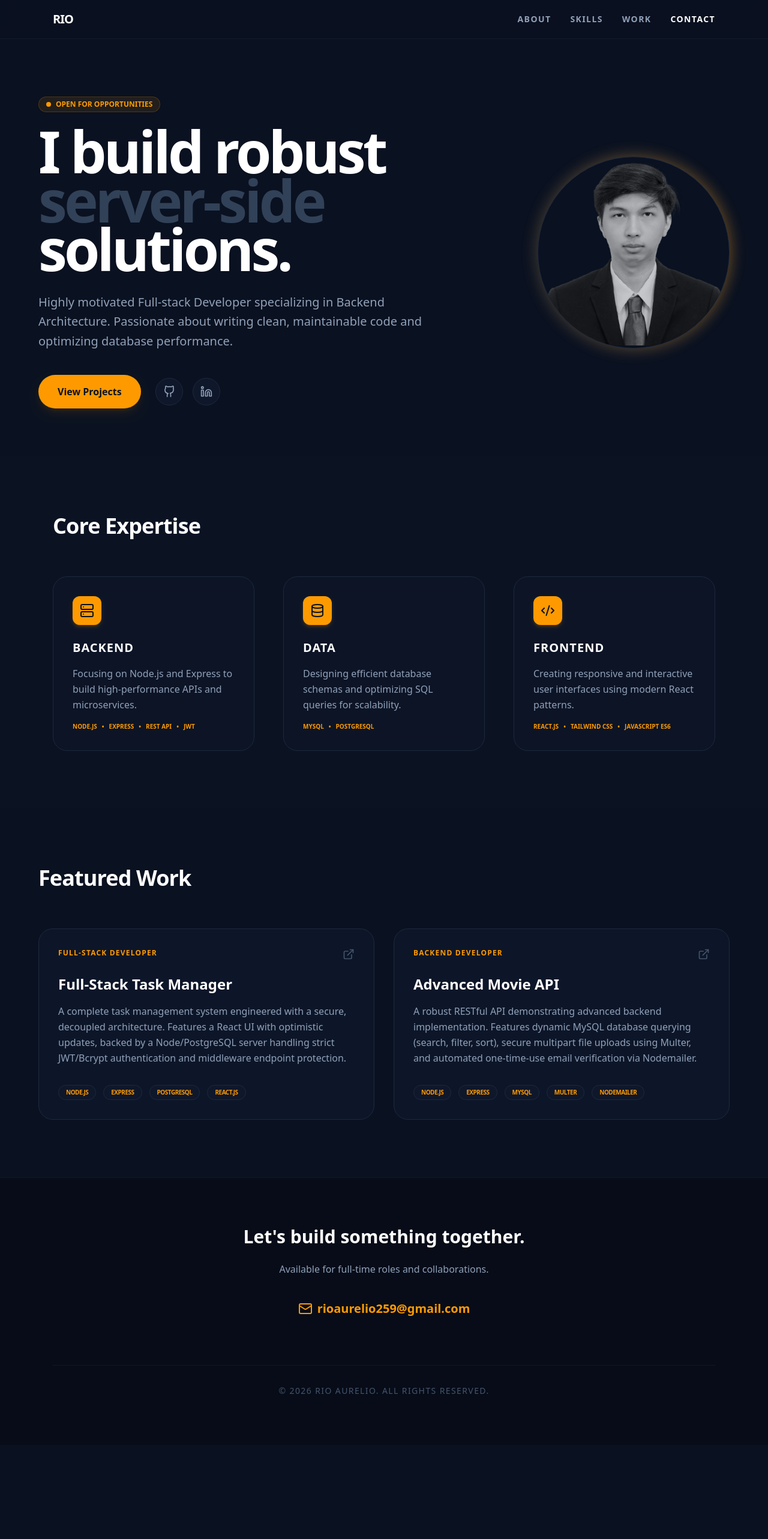
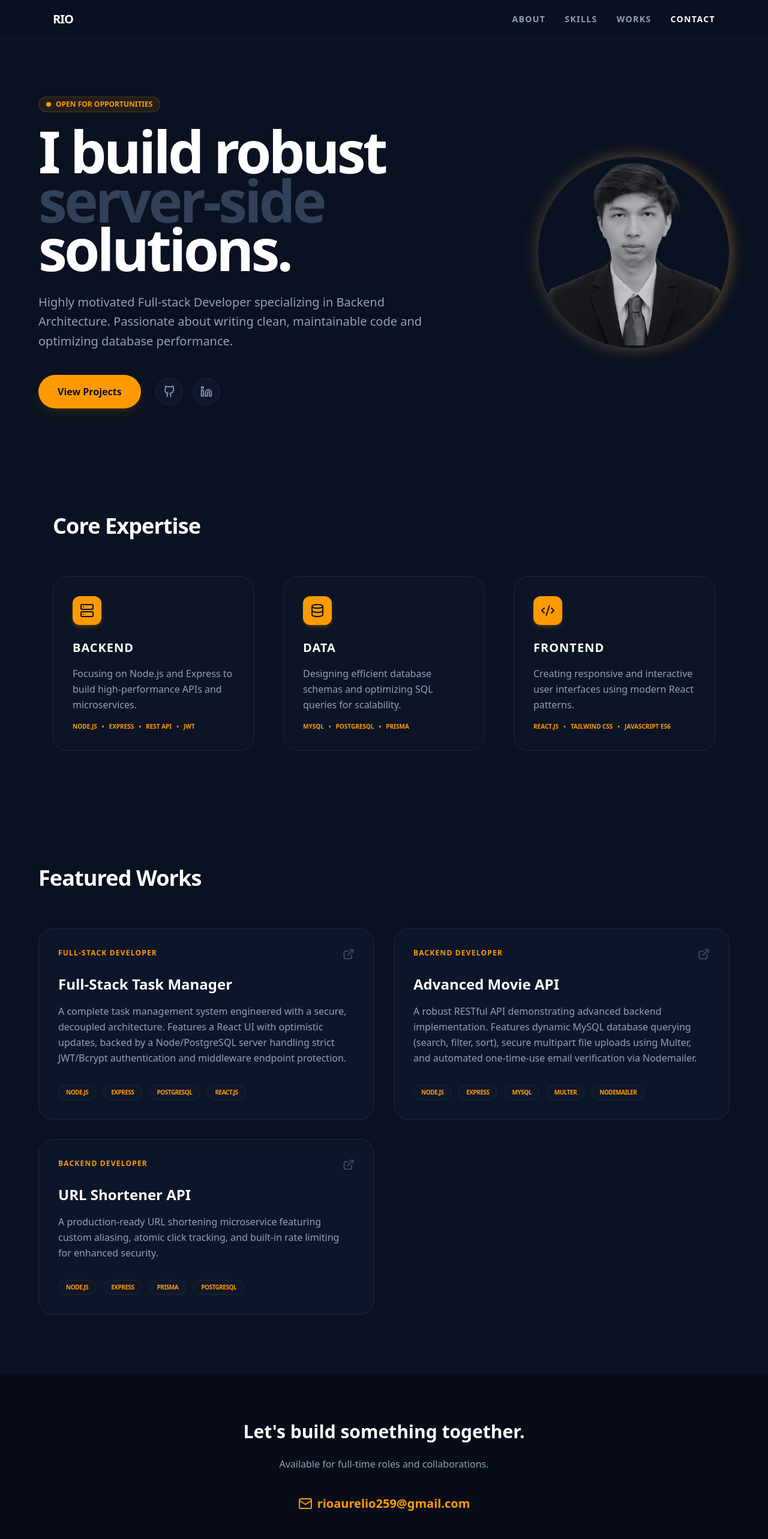
Before and after one commit to SirYazoo/my-portfolio, a React (Vite) app: page / in a window 1280 px wide. Shown: the top 2566 px of the page at 60% size. Before the commit the page ends 2409 px from the top, so only its background shows below. Built offline with nearby package versions, Linux system fonts and the light colour scheme.

Commit message:
feat: add URL Shortener API project

```diff
--- a/src/App.jsx
+++ b/src/App.jsx
@@ -15,6 +15,13 @@ const App = () => {
       desc: "A robust RESTful API demonstrating advanced backend implementation. Features dynamic MySQL database querying (search, filter, sort), secure multipart file uploads using Multer, and automated one-time-use email verification via Nodemailer.",
       tech: ["Node.js", "Express", "MySQL", "Multer", "Nodemailer"],
       link: "https://github.com/SirYazoo/advanced-movie-api",
+    },
+    {
+      title: "URL Shortener API",
+      role: "Backend Developer",
+      desc: "A production-ready URL shortening microservice featuring custom aliasing, atomic click tracking, and built-in rate limiting for enhanced security.",
+      tech: ["Node.js", "Express", "Prisma", "PostgreSQL"],
+      link: "https://github.com/SirYazoo/url-shortener-api",
     },
   ];
 
@@ -43,7 +50,7 @@ const App = () => {
               href="#projects"
               className="text-slate-400 hover:text-amber-500 transition duration-300"
             >
-              Work
+              Works
             </a>
             <a
               href="mailto:rioaurelio259@gmail.com"
@@ -179,7 +186,8 @@ const App = () => {
                 for scalability.
               </p>
               <div className="flex flex-wrap gap-2 text-[10px] font-black uppercase text-amber-500">
-                <span>MySQL</span> • <span>PostgreSQL</span>
+                <span>MySQL</span> • <span>PostgreSQL</span> •{" "}
+                <span>Prisma</span>
               </div>
             </div>
             <div className="p-8 rounded-3xl bg-slate-900/50 border border-slate-800 hover:bg-amber-500/50 transition duration-300">
@@ -206,7 +214,7 @@ const App = () => {
       <section id="projects" className="py-24 px-6">
         <div className="max-w-6xl mx-auto">
           <h2 className="text-4xl font-black tracking-tight mb-16 text-white">
-            Featured Work
+            Featured Works
           </h2>
           <div className="grid grid-cols-1 md:grid-cols-2 gap-8">
             {projects.map((proj) => (
```
